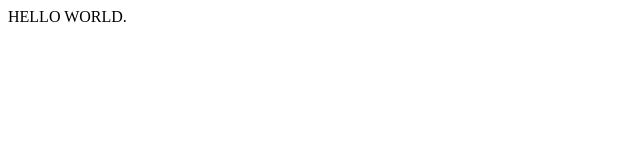
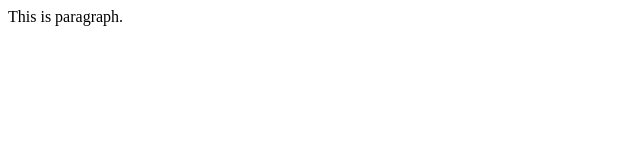
Before and after one commit to kajalkumari-114/kajal-demo, a plain HTML site: page index.html in a window 1280 px wide. Shown: the full height of the page, 0-640 px from the left. Drawn offline with Linux system fonts and the light colour scheme.

Commit message:
new paragraph is added

```diff
--- a/index.html
+++ b/index.html
@@ -1 +1 @@
-<p>HELLO WORLD.</p>
+<p>This is paragraph.</p>
```
Also changed, not shown: 1 other file.
